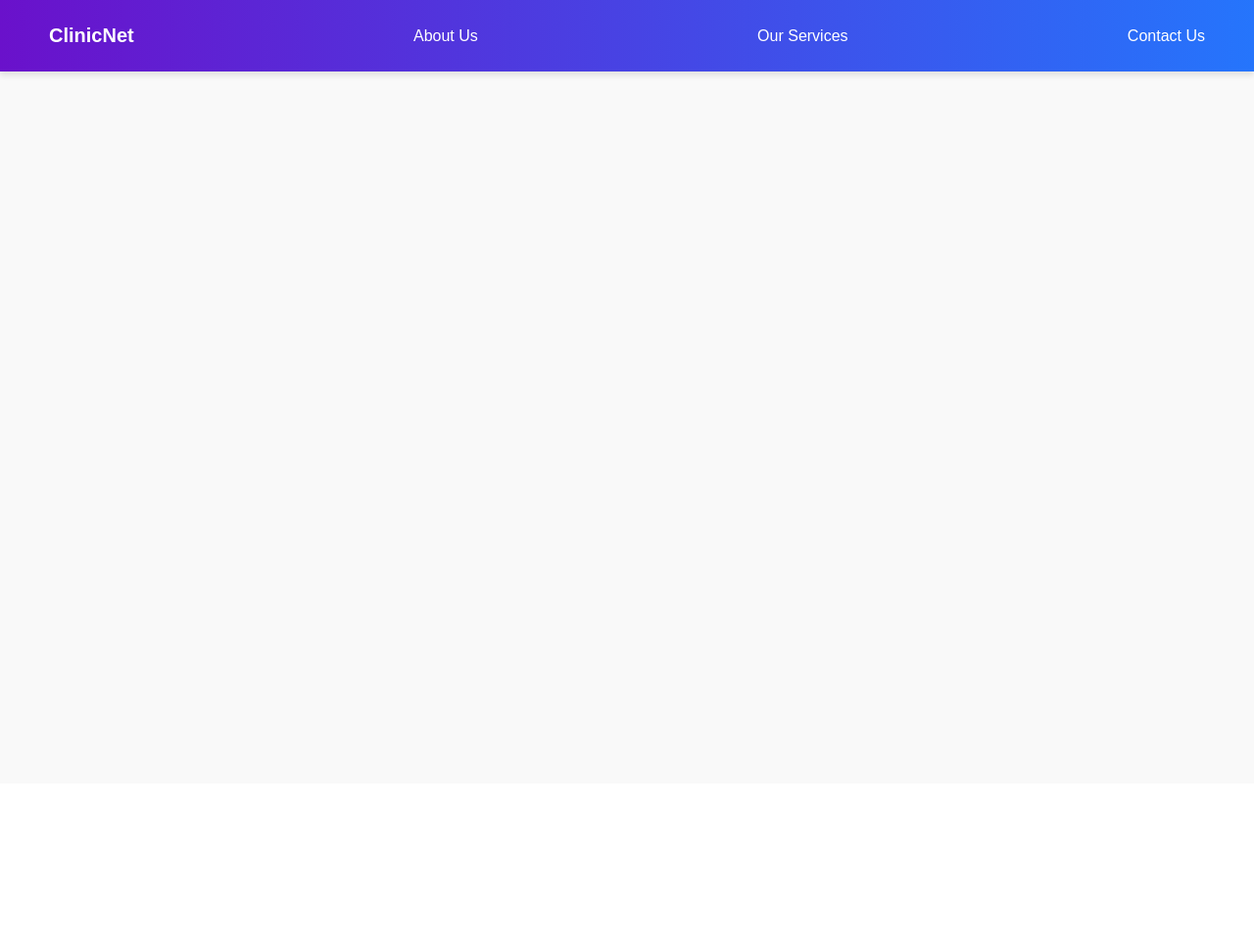
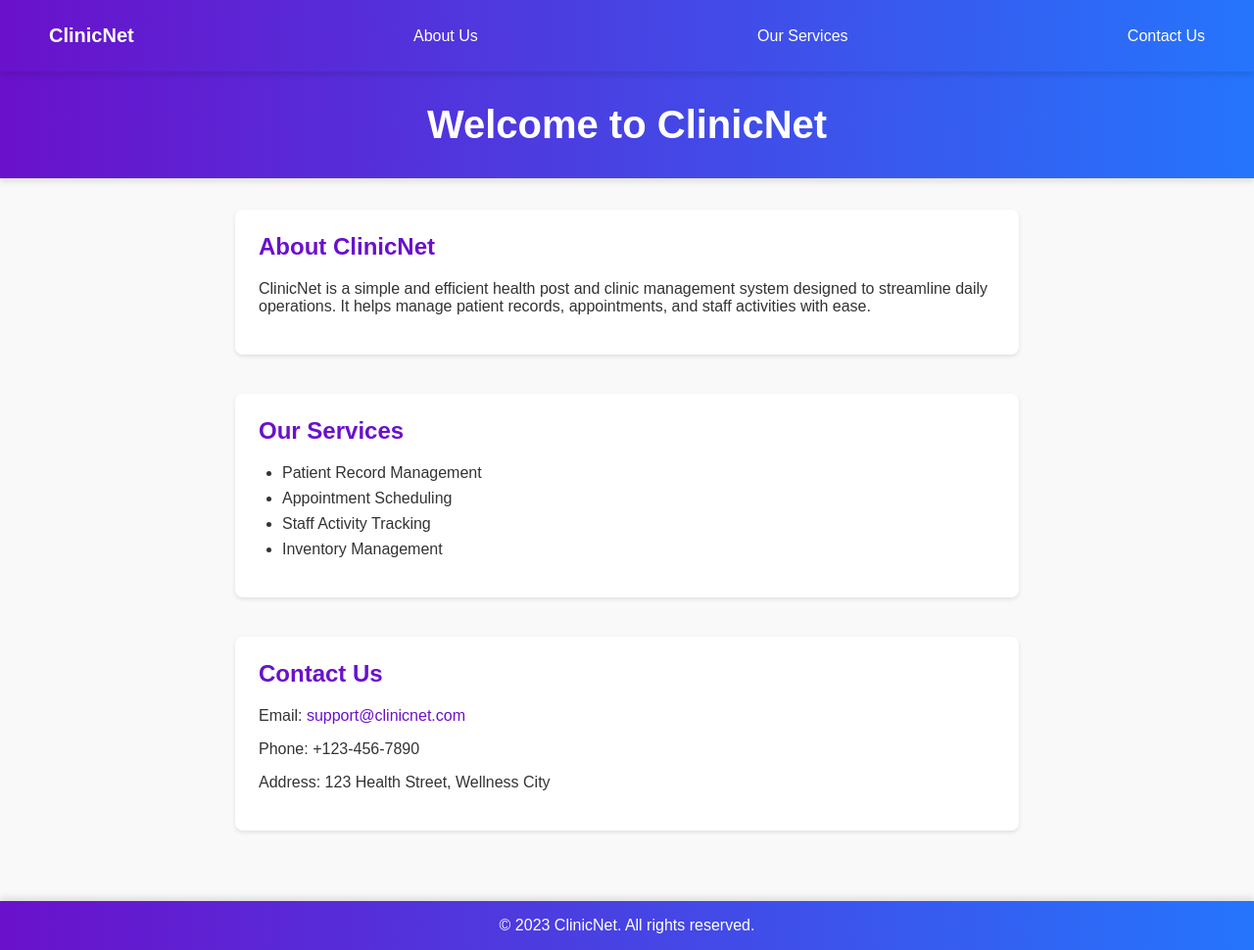
Before and after one commit to adhikaribibek231/clinicnet, a Django app: page / in a window 1280 px wide. Shown: the whole page at 98% size. Before the commit the page ends 79 px from the top, so only its background shows below. Run offline with Django 5.2, Linux system fonts and the light colour scheme.

Commit message:
static folder to store css

```diff
--- /dev/null
+++ b/clinic/static/css/styles.css
@@ -0,0 +1,132 @@
+body {
+    font-family: 'Poppins', sans-serif;
+    margin: 0;
+    padding: 0;
+    background-color: #f9f9f9;
+    color: #333;
+}
+
+header {
+    background: linear-gradient(90deg, #6a11cb, #2575fc);
+    color: white;
+    padding: 2rem 1rem;
+    text-align: center;
+    box-shadow: 0 4px 6px rgba(0, 0, 0, 0.1);
+}
+
+header h1 {
+    margin: 0;
+    font-size: 2.5rem;
+}
+
+main {
+    padding: 2rem 1rem;
+    max-width: 800px;
+    margin: 0 auto;
+}
+
+section {
+    margin-bottom: 2.5rem;
+    background: white;
+    padding: 1.5rem;
+    border-radius: 8px;
+    box-shadow: 0 2px 4px rgba(0, 0, 0, 0.1);
+}
+
+section h2 {
+    margin-top: 0;
+    color: #6a11cb;
+}
+
+ul {
+    padding-left: 1.5rem;
+}
+
+ul li {
+    margin-bottom: 0.5rem;
+}
+
+footer {
+    background: linear-gradient(90deg, #6a11cb, #2575fc);
+    color: white;
+    text-align: center;
+    padding: 1rem;
+    position: relative;
+    box-shadow: 0 -4px 6px rgba(0, 0, 0, 0.1);
+}
+
+footer p {
+    margin: 0;
+}
+
+a {
+    color: #6a11cb;
+    text-decoration: none;
+    font-weight: 500;
+    transition: all 0.3s ease;
+}
+
+a:hover {
+    text-decoration: underline;
+    transform: scale(1.05);
+}
+
+/* Navbar styles */
+nav {
+    display: flex;
+    justify-content: space-between;
+    align-items: center;
+    background: linear-gradient(90deg, #6a11cb, #2575fc);
+    padding: 15px 30px;
+    box-shadow: 0 4px 6px rgba(0, 0, 0, 0.1);
+    position: sticky;
+    top: 0;
+    z-index: 1000;
+}
+
+nav .logo {
+    font-size: 20px;
+    font-weight: bold;
+    color: white;
+    text-decoration: none;
+}
+
+nav a {
+    color: white;
+    text-decoration: none;
+    padding: 10px 20px;
+    border-radius: 25px;
+    font-size: 16px;
+    font-weight: 500;
+    transition: all 0.3s ease;
+}
+
+nav a:hover {
+    background-color: rgba(255, 255, 255, 0.2);
+    transform: scale(1.05);
+}
+
+nav a.active {
+    background-color: rgba(255, 255, 255, 0.3);
+    font-weight: bold;
+}
+
+/* Responsive navbar */
+@media (max-width: 768px) {
+    nav {
+        flex-direction: column;
+        align-items: stretch;
+        padding: 10px 20px;
+    }
+
+    nav .logo {
+        text-align: center;
+        margin-bottom: 10px;
+    }
+
+    nav a {
+        padding: 15px;
+        margin: 5px 0;
+        text-align: center;
+    }
+}
--- a/clinic/templates/home.html
+++ b/clinic/templates/home.html
@@ -1,39 +1,14 @@
-{% extends 'navigation.html' %}
-<!-- {% include 'navigation.html' %} -->
+{% include 'navigation.html' %}
+{% load static %}
+
 <!DOCTYPE html>
 <html lang="en">
 <head>
     <meta charset="UTF-8">
     <meta name="viewport" content="width=device-width, initial-scale=1.0">
     <title>ClinicNet - Home</title>
-    <style>
-        body {
-            font-family: Arial, sans-serif;
-            margin: 0;
-            padding: 0;
-        }
-        header {
-            background-color: #4CAF50;
-            color: white;
-            padding: 1rem;
-            text-align: center;
-        }
-        main {
-            padding: 1rem;
-        }
-        section {
-            margin-bottom: 2rem;
-        }
-        footer {
-            background-color: #4CAF50;
-            color: white;
-            text-align: center;
-            padding: 1rem;
-            position: fixed;
-            bottom: 0;
-            width: 100%;
-        }
-    </style>
+    <link rel="stylesheet" href="{% static 'css/styles.css' %}">
+
 </head>
 <body>
     <header>
@@ -55,7 +30,7 @@
         </section>
         <section id="contact">
             <h2>Contact Us</h2>
-            <p>Email: support@clinicnet.com</p>
+            <p>Email: <a href="mailto:support@clinicnet.com">support@clinicnet.com</a></p>
             <p>Phone: +123-456-7890</p>
             <p>Address: 123 Health Street, Wellness City</p>
         </section>
@@ -64,4 +39,4 @@
         <p>&copy; 2023 ClinicNet. All rights reserved.</p>
     </footer>
 </body>
-</html>
+</html></section>
--- a/clinic/templates/navigation.html
+++ b/clinic/templates/navigation.html
@@ -1,67 +1,13 @@
+{% load static %}
+
 <!DOCTYPE html>
 <html lang="en">
 <head>
     <meta charset="UTF-8">
     <meta name="viewport" content="width=device-width, initial-scale=1.0">
     <title>Navigation Bar</title>
-    <style>
-        body {
-            font-family: 'Poppins', sans-serif;
-            margin: 0;
-            padding: 0;
-            background-color: #f9f9f9;
-        }
-        nav {
-            display: flex;
-            justify-content: space-between;
-            align-items: center;
-            background: linear-gradient(90deg, #6a11cb, #2575fc);
-            padding: 15px 30px;
-            box-shadow: 0 4px 6px rgba(0, 0, 0, 0.1);
-            position: sticky;
-            top: 0;
-            z-index: 1000;
-        }
-        nav .logo {
-            font-size: 20px;
-            font-weight: bold;
-            color: white;
-            text-decoration: none;
-        }
-        nav a {
-            color: white;
-            text-decoration: none;
-            padding: 10px 20px;
-            border-radius: 25px;
-            font-size: 16px;
-            font-weight: 500;
-            transition: all 0.3s ease;
-        }
-        nav a:hover {
-            background-color: rgba(255, 255, 255, 0.2);
-            transform: scale(1.05);
-        }
-        nav a.active {
-            background-color: rgba(255, 255, 255, 0.3);
-            font-weight: bold;
-        }
-        @media (max-width: 768px) {
-            nav {
-                flex-direction: column;
-                align-items: stretch;
-                padding: 10px 20px;
-            }
-            nav .logo {
-                text-align: center;
-                margin-bottom: 10px;
-            }
-            nav a {
-                padding: 15px;
-                margin: 5px 0;
-                text-align: center;
-            }
-        }
-    </style>
+    <link rel="stylesheet" href="{% static 'css/styles.css' %}">
+
 </head>
 <body>
     <nav>
--- a/clinicnet/settings.py
+++ b/clinicnet/settings.py
@@ -39,6 +39,7 @@ INSTALLED_APPS = [
     'django.contrib.staticfiles',
     'clinic',
 ]
+STATIC_URL = '/static/'
 
 MIDDLEWARE = [
     'django.middleware.security.SecurityMiddleware',
```
Also changed, not shown: clinic/templates/about.html (+6 -1 lines).
